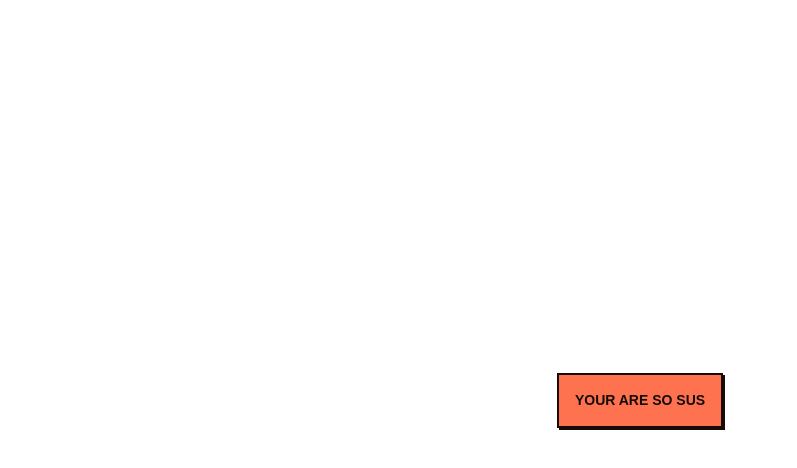
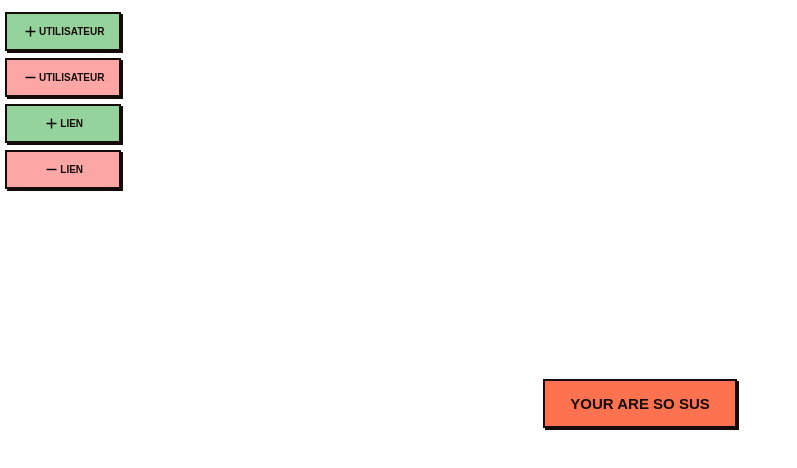
Before and after one commit to Barbary-Theo/Perso-friend-now, a React (Create React App) app in the folder front-friend/: page / in a window 1280 px wide. Shown: the top 468 px of the page, without its empty margins (0-797 px from the left). Built offline with nearby package versions, Linux system fonts and the light colour scheme; no server answers.

Commit message:
add menu 🗄️

```diff
--- a/front-friend/package.json
+++ b/front-friend/package.json
@@ -5,6 +5,8 @@
   "dependencies": {
     "@emotion/react": "^11.11.1",
     "@emotion/styled": "^11.11.0",
+    "@mdi/js": "^7.2.96",
+    "@mdi/react": "^1.6.1",
     "@mui/material": "^5.14.7",
     "@testing-library/jest-dom": "^5.17.0",
     "@testing-library/react": "^13.4.0",
--- a/front-friend/src/component/ArcadeButton.js
+++ b/front-friend/src/component/ArcadeButton.js
@@ -1,9 +1,24 @@
 import React from 'react';
 import '../style/components.css';
+import Icon from '@mdi/react';
+import { mdiPlus } from '@mdi/js';
 
-const ArcadeButton = ({text}) => {
+const ArcadeButton = ({icon, text, size, color}) => {
+
+    const fontSize = size === "xs" ? "5px"
+                            : size === "md" ? "10px"
+                            : size === "lg" ? "15px"
+                            : "10px";
+    const padding = size === "xs" ? "3px 6px"
+                            : size === "md" ? "7px 15px"
+                            : size === "lg" ? "12px 25px"
+                            : "7px 15px";
+
     return (
-        <a className="btn-arcade">{text}</a>
+        <a className="btn-arcade flex-center" style={{"backgroundColor": color, "padding": padding, "fontSize": fontSize}}>
+            <div className="flex-center">{icon}</div>
+            {text}
+        </a>
     )
 }
 
--- /dev/null
+++ b/front-friend/src/component/Menu.js
@@ -0,0 +1,18 @@
+import React from 'react';
+import '../style/menu.css';
+import Icon from '@mdi/react';
+import { mdiPlus, mdiMinus } from '@mdi/js';
+import ArcadeButton from "./ArcadeButton";
+
+const Menu = () => {
+    return (
+        <div className="menu">
+            <ArcadeButton icon={<Icon path={mdiPlus} className="icon-menu" color='black'/>} text="Utilisateur" color="#95D39C" size="sm"/>
+            <ArcadeButton icon={<Icon path={mdiMinus} className="icon-menu" color='black'/>} text="Utilisateur" color="#FCA6A5" size="sm"/>
+            <ArcadeButton icon={<Icon path={mdiPlus} className="icon-menu" color='black'/>} text="Lien" color="#95D39C" size="sm"/>
+            <ArcadeButton icon={<Icon path={mdiMinus} className="icon-menu" color='black'/>} text="Lien" color="#FCA6A5" size="sm"/>
+        </div>
+    );
+}
+
+export default Menu;
--- a/front-friend/src/style/App.css
+++ b/front-friend/src/style/App.css
@@ -6,3 +6,7 @@
   width: 100vw;
   font-family: "Nunito Sans", sans-serif;
 }
+
+.spacer-2 {
+  margin-top: 2vh !important;
+}
--- a/front-friend/src/style/components.css
+++ b/front-friend/src/style/components.css
@@ -14,6 +14,7 @@
     text-decoration: none;
     line-height: 21px;
     font-family: "Nunito Sans", sans-serif;
+    margin-top: 7px !important;
 }
 
 .btn-arcade:hover {
@@ -24,3 +25,13 @@
 .btn-arcade:active {
     transform: translate(1px, 1px) !important;
 }
+
+.flex-center {
+    display: flex;
+    justify-content: center;
+    align-items: center;
+}
+
+.icon-menu {
+    width: 17px !important;
+}
--- /dev/null
+++ b/front-friend/src/style/menu.css
@@ -0,0 +1,9 @@
+
+.menu {
+    position: absolute;
+    left: 5px;
+    top: 5px;
+    display: flex;
+    flex-direction: column;
+    height: fit-content;
+}
--- a/front-friend/src/view/Main.js
+++ b/front-friend/src/view/Main.js
@@ -2,6 +2,7 @@ import React from 'react'
 import '../style/main.css'
 import FriendService from "../service/FriendService";
 import ArcadeButton from "../component/ArcadeButton";
+import Menu from "../component/Menu";
 
 const Main = () => {
 
@@ -12,7 +13,8 @@ const Main = () => {
 
     return (
         <div className="test">
-            <ArcadeButton text="Your are so sus" />
+            <Menu />
+            <ArcadeButton text="Your are so sus" size="lg"/>
         </div>
     )
 }
```
Also changed, not shown: 1 other file (tests, documents, lock files or other folders).
